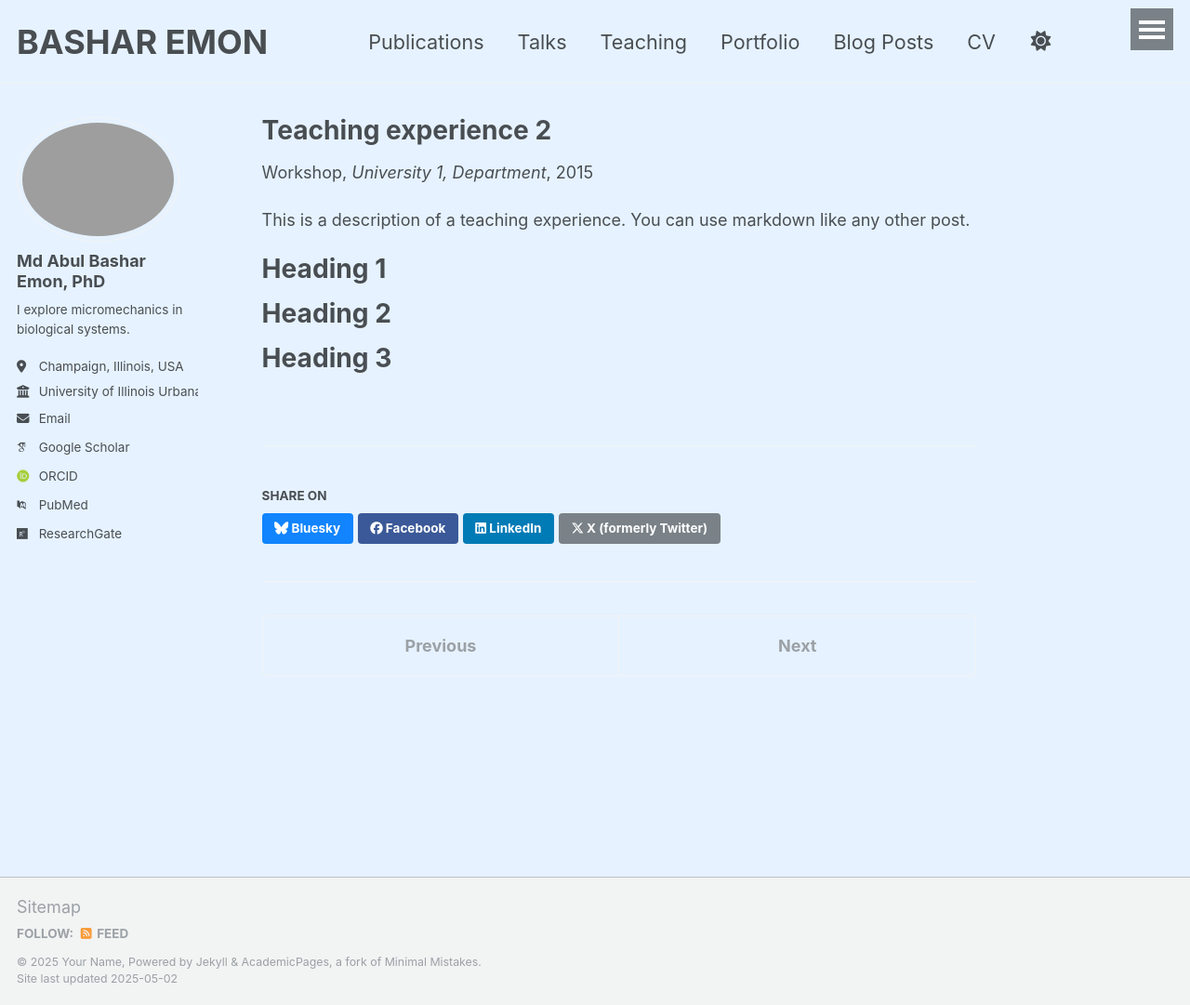
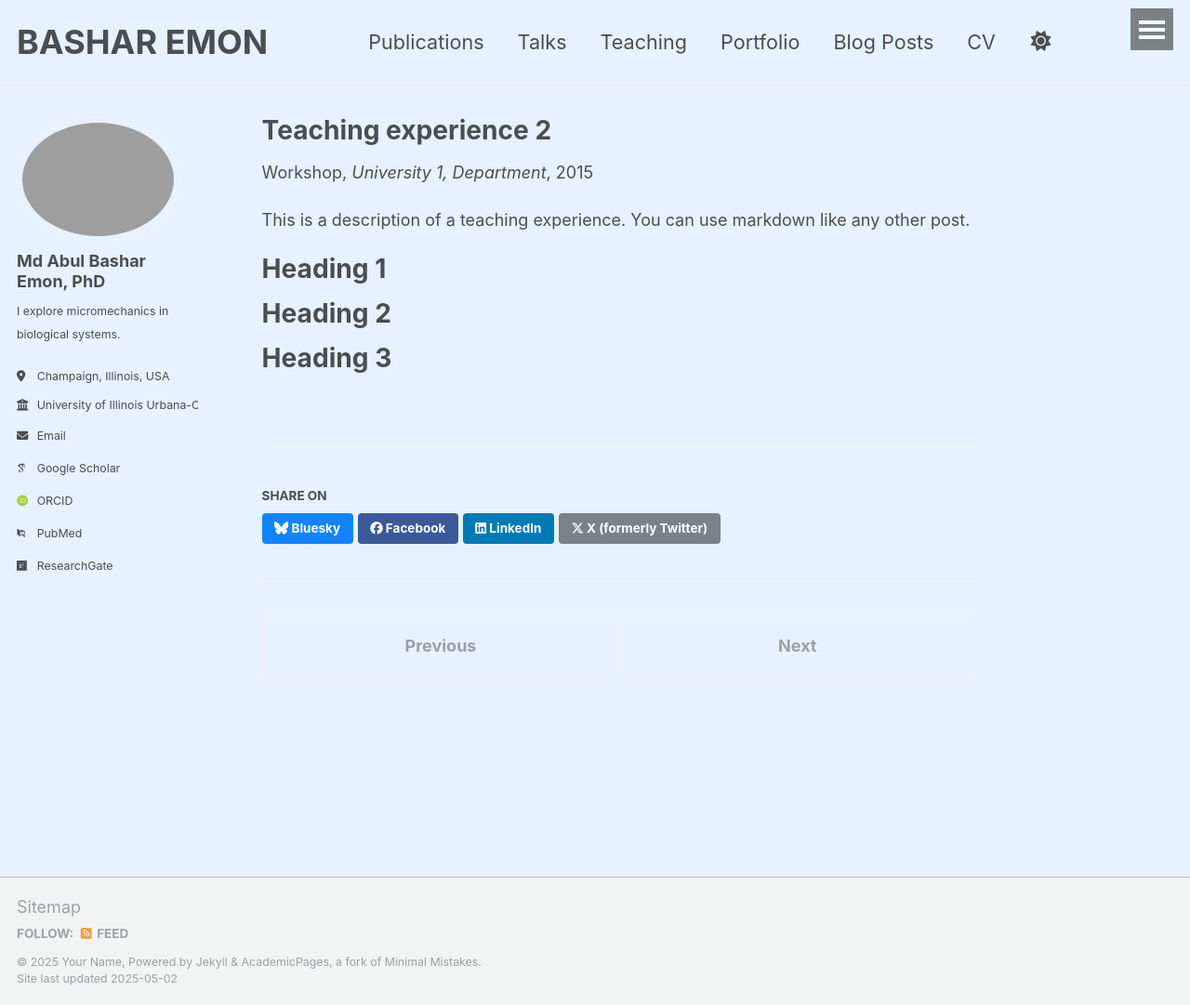
Before and after one commit to BasharEmon/BasharEmon.github.io, a Jekyll site: the page built from _teaching/2015-spring-teaching-2.md, in a window 1280 px wide and 1081 px high. Shown: the whole window at 93% size. Built offline with Jekyll 4.4.1, drawn with Linux system fonts in a browser that asks for light colours; some web fonts are replaced.

Commit message:
Update _sidebar.scss

```diff
--- a/_sass/layout/_sidebar.scss
+++ b/_sass/layout/_sidebar.scss
@@ -36,7 +36,7 @@
   }
 
   @include breakpoint($x-large) {
-    max-width: 320px;  //$sidebar-link-max-width;
+    max-width: 520px;  //$sidebar-link-max-width;
     padding-right: 0;
   }
 
@@ -46,13 +46,13 @@
   }
 
   h3, h4 {
-    font-size: $type-size-5;
+    font-size: $type-size-6;
   }
 
   p, li {
     font-family: $sans-serif;
-    font-size: $type-size-6;
-    line-height: 1.5;
+    font-size: $type-size-7;
+    line-height: 2;
   }
 
   img {
```
